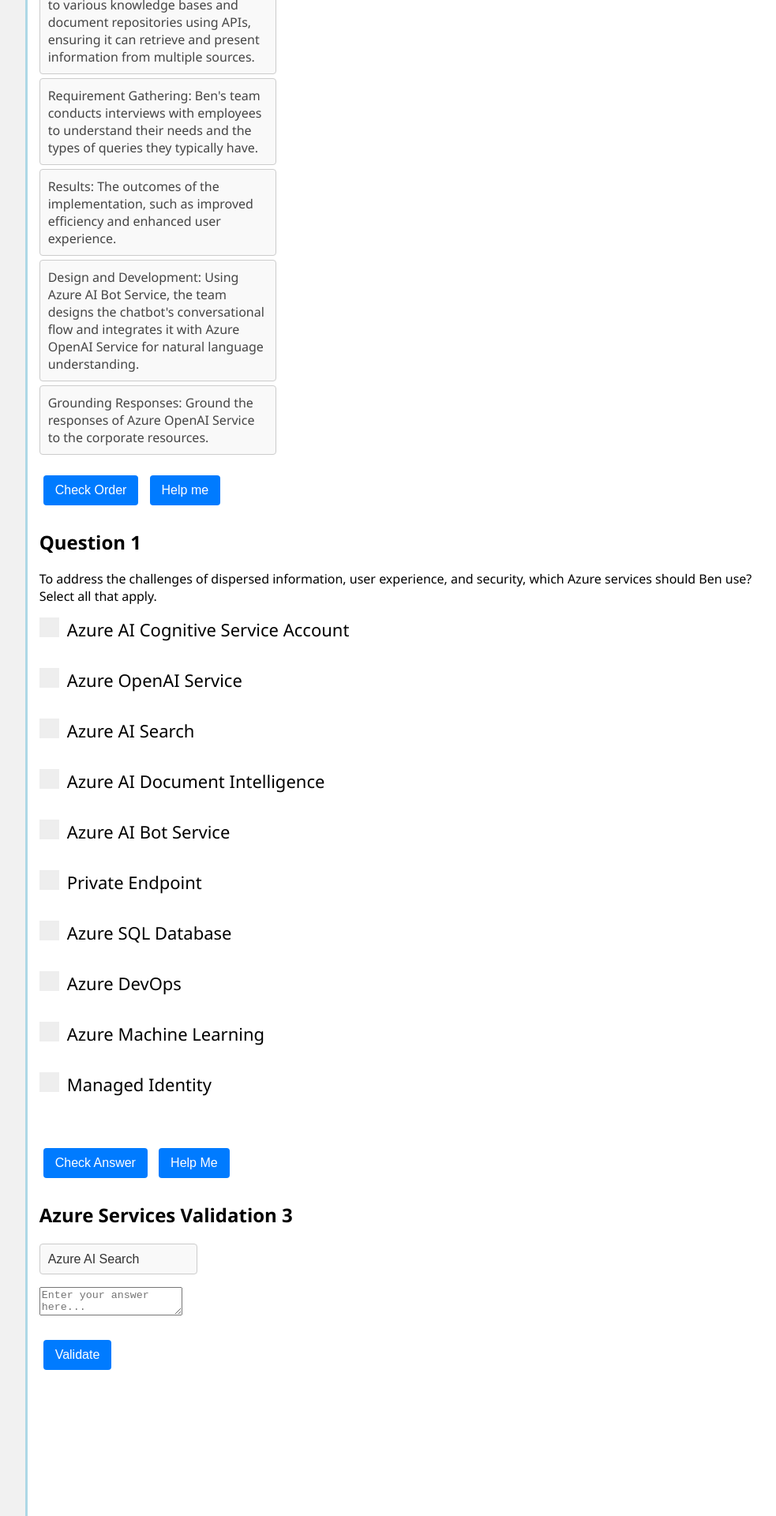
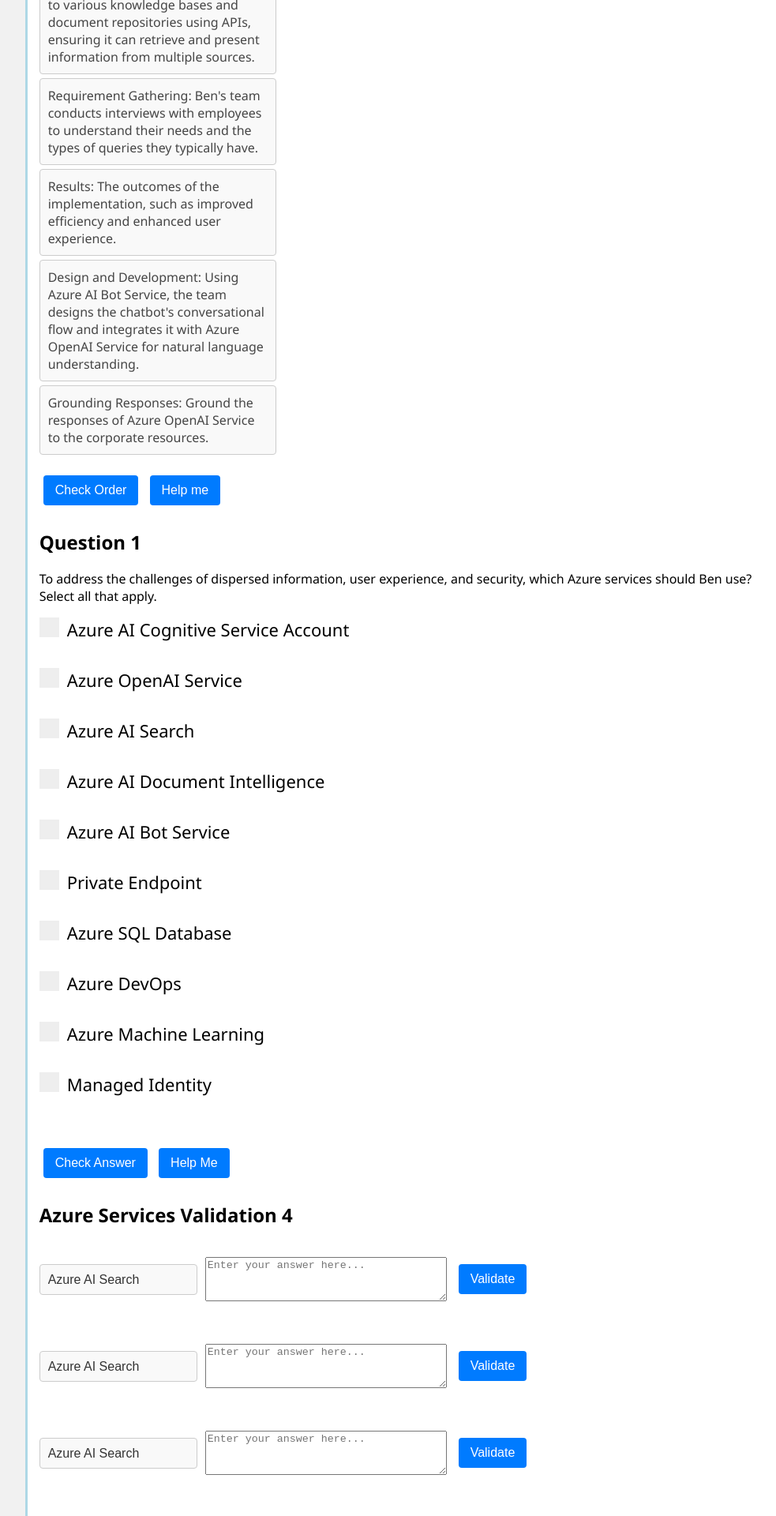
Before and after one commit to julietrajan/demo1, a Jekyll site: the page built from project-files/folder2/article5.md, in a window 1280 px wide. Shown: the part 757-2677 px from the top of the page at 79% size, without its empty margins (268-1251 px from the left). Built offline with Jekyll 4.4.1, drawn with Linux system fonts in a browser that asks for light colours; nearby versions of some CDN libraries.

Commit message:
Update article5.md

```diff
--- a/project-files/folder2/article5.md
+++ b/project-files/folder2/article5.md
@@ -364,17 +364,60 @@
     resultElement.className = 'correct';
   }
 </script>
+## Azure Services Validation 4
+<div class="service-row">
+  <select id="quiz-dropdown-1" class="styled-dropdown">
+    <option value="Azure AI Search">Azure AI Search</option>
+    <option value="Azure OpenAI">Azure OpenAI</option>
+    <option value="Azure AI Bot Service">Azure AI Bot Service</option>
+  </select>
+  <textarea name="answer" class="service-textarea" placeholder="Enter your answer here..."></textarea>
+  <button type="button" onclick="validateAnswer(this, 'quiz-dropdown-1', 'feedback-1')">Validate</button>
+  <p id="feedback-1" class="result"></p>
+</div>
+<div class="service-row">
+  <select id="quiz-dropdown-2" class="styled-dropdown">
+    <option value="Azure AI Search">Azure AI Search</option>
+    <option value="Azure OpenAI">Azure OpenAI</option>
+    <option value="Azure AI Bot Service">Azure AI Bot Service</option>
+  </select>
+  <textarea name="answer" class="service-textarea" placeholder="Enter your answer here..."></textarea>
+  <button type="button" onclick="validateAnswer(this, 'quiz-dropdown-2', 'feedback-2')">Validate</button>
+  <p id="feedback-2" class="result"></p>
+</div>
+<div class="service-row">
+  <select id="quiz-dropdown-3" class="styled-dropdown">
+    <option value="Azure AI Search">Azure AI Search</option>
+    <option value="Azure OpenAI">Azure OpenAI</option>
+    <option value="Azure AI Bot Service">Azure AI Bot Service</option>
+  </select>
+  <textarea name="answer" class="service-textarea" placeholder="Enter your answer here..."></textarea>
+  <button type="button" onclick="validateAnswer(this, 'quiz-dropdown-3', 'feedback-3')">Validate</button>
+  <p id="feedback-3" class="result"></p>
+</div>
 
-## Azure Services Validation 3
-
-<select id="quiz-dropdown-1" class="styled-dropdown">
-  <option value="1">Azure AI Search</option>
-  <option value="2">Azure OpenAI</option>
-  <option value="3">Azure Bot Service</option>
-</select>
-  <textarea name="answer" class="service-textarea" placeholder="Enter your answer here..."></textarea>
-  <button type="button" onclick="validateAnswer(this)">Validate</button>
-<p id="feedback-1"></p>
+<style>
+  .service-row {
+    display: flex;
+    align-items: center;
+    margin-bottom: 20px;
+  }
+  .styled-dropdown {
+    margin-right: 10px;
+  }
+  .service-textarea {
+    margin-right: 10px;
+    width: 300px;
+    height: 50px;
+  }
+  .result {
+    font-size: 16px;
+    margin-left: 10px;
+  }
+  .result.correct {
+    color: blue;
+  }
+</style>
 
 <script>
   const correctAnswers = {
```
Also changed, not shown: other parts of project-files/folder2/article5.md (+4 -4 lines).
